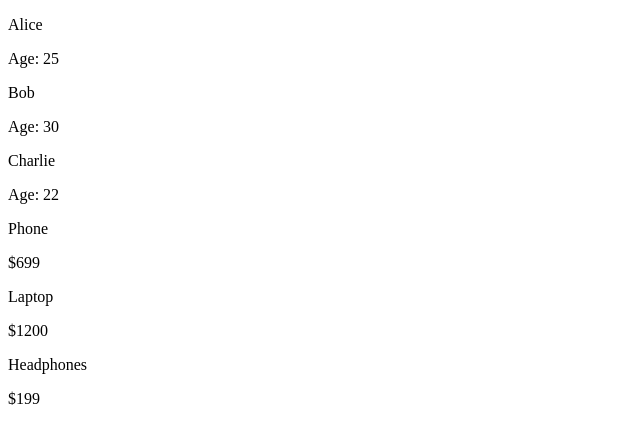
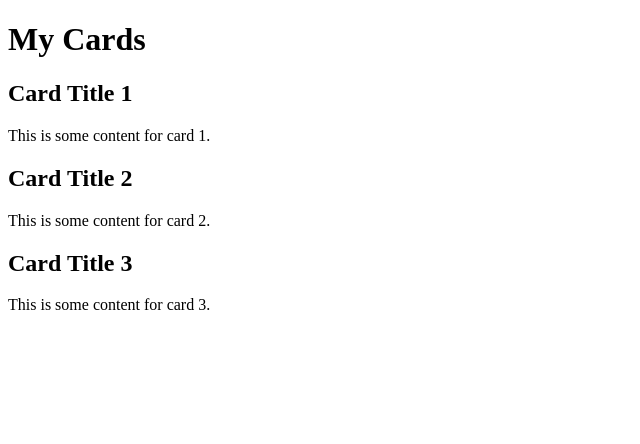
Before and after one commit to NithyaKrishnan08/learn-react, a React (Vite) app in the folder 01Fundamentals/: page / in a window 1280 px wide. Shown: the top 444 px of the page, without its empty margins (0-640 px from the left). Built offline with nearby package versions, Linux system fonts and the light colour scheme.

Commit message:
props and props destructuring

```diff
--- a/01Fundamentals/src/App.jsx
+++ b/01Fundamentals/src/App.jsx
@@ -1,12 +1,23 @@
-import UserList from './components/UserList.jsx';
-import ProductList from './components/ProductList.jsx';
-function App () {
-  return(
+import Card from "./components/Card";
+
+const App = () => {
+  return (
     <div>
-      <UserList />
-      <ProductList />
+      <h1>My Cards</h1>
+      <Card>
+        <h2>Card Title 1</h2>
+        <p>This is some content for card 1.</p>
+      </Card>
+      <Card>
+        <h2>Card Title 2</h2>
+        <p>This is some content for card 2.</p>
+      </Card>
+      <Card>
+        <h2>Card Title 3</h2>
+        <p>This is some content for card 3.</p>
+      </Card>
     </div>
   );
-}
+};
 
 export default App;
--- /dev/null
+++ b/01Fundamentals/src/components/Card.jsx
@@ -0,0 +1,5 @@
+const Card = ({ children }) => {
+    return <div>{children}</div>;
+  };
+
+  export default Card;
```
Also changed, not shown: 01Fundamentals/src/components/Person.jsx (added, +10 -0 lines), 01Fundamentals/src/components/Product.jsx (added, +10 -0 lines).
